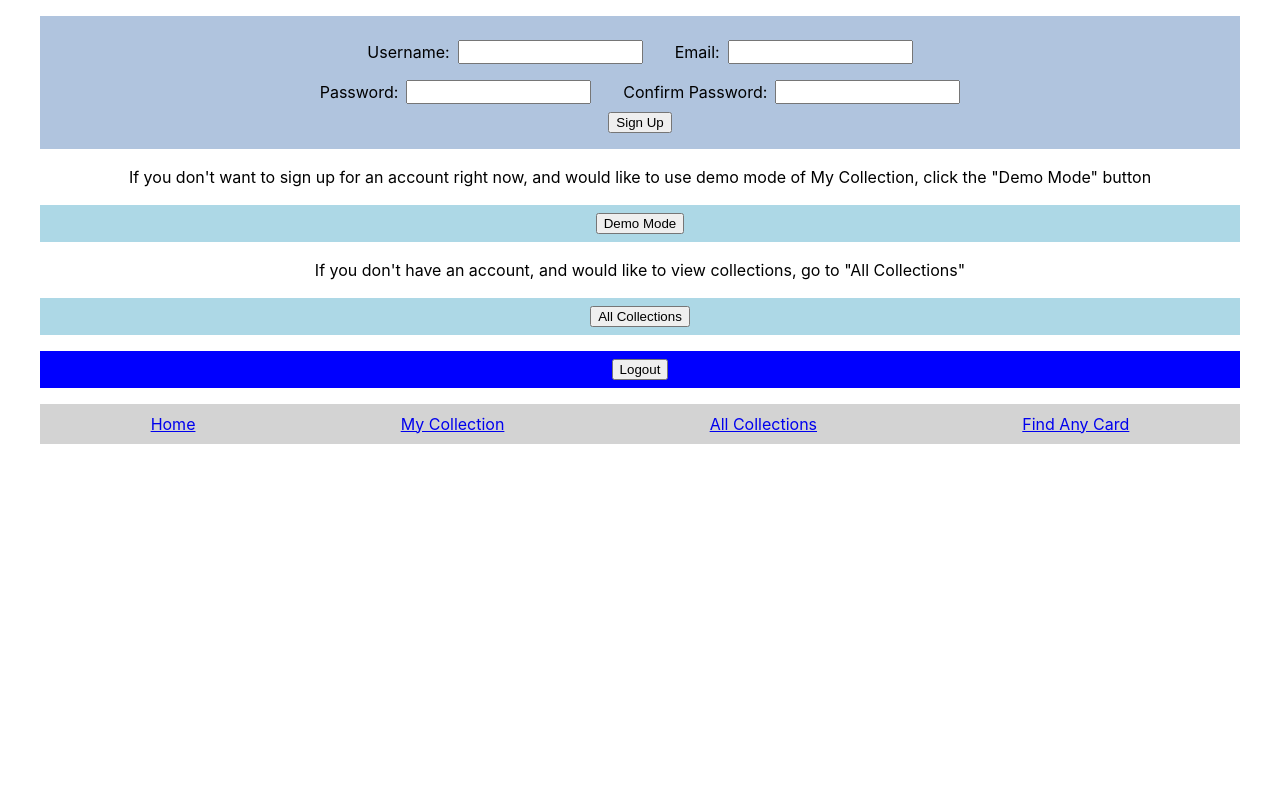
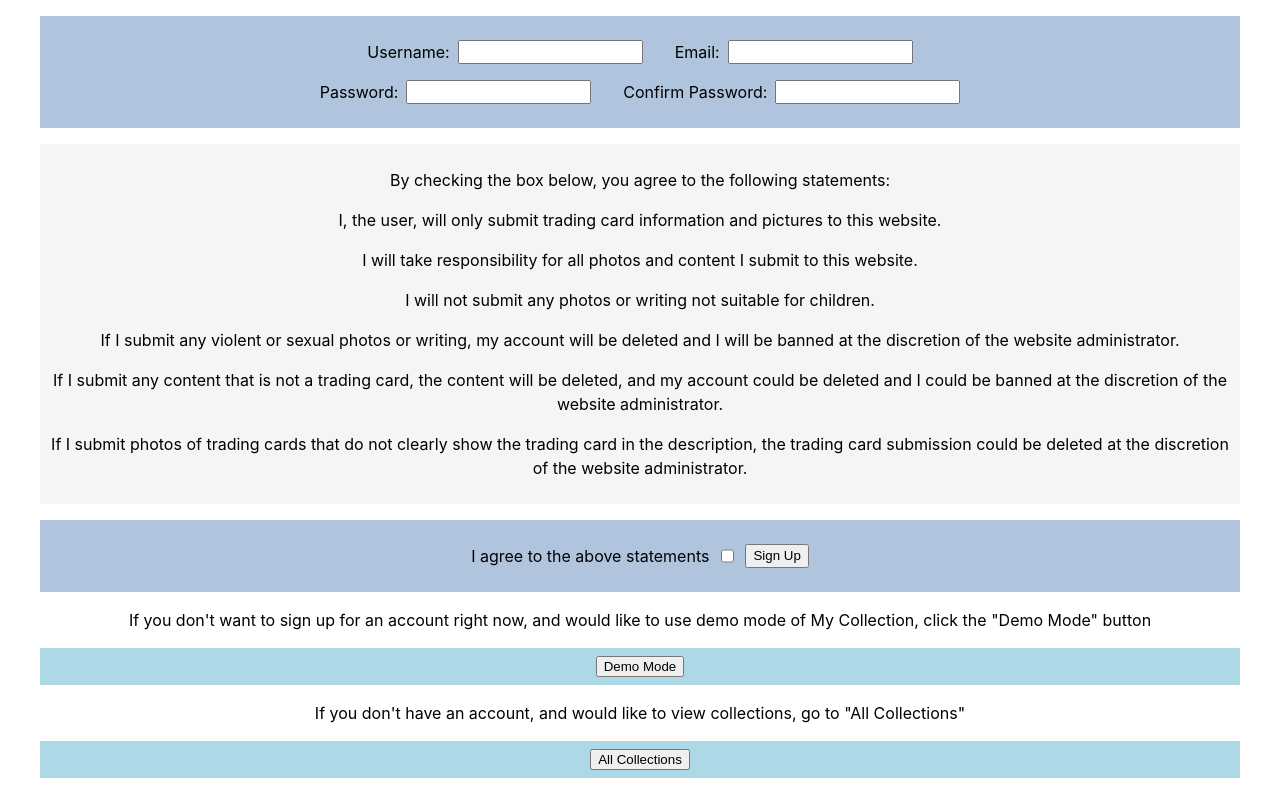
Before and after one commit to UWC2-JSCRIPT/320-wn24-final-project-tvroley, a React (Vite) app: page / in a window 1280 px wide. Shown: the part 553-1342 px from the top of the page. Before the commit the page ends 1045 px from the top, so only its background shows below. Built offline with nearby package versions, Linux system fonts and the light colour scheme; no server answers.

Commit message:
user agreement UI

```diff
--- a/src/App.css
+++ b/src/App.css
@@ -211,6 +211,11 @@
   padding: 0.5rem;
 }
 
+.div-agreement {
+  background-color: whitesmoke;
+  padding: 0.5rem;
+}
+
 .div-logout {
   display: flex;
   flex-direction: row;
--- a/src/Home.jsx
+++ b/src/Home.jsx
@@ -13,6 +13,7 @@ export default function Home() {
   const [resultMessage, setResultMessage] = useState([]);
   const [logoutMessage, setLogoutMessage] = useState(``);
   const [signUpMessage, setSignUpMessage] = useState(``);
+  const [agree, setAgree] = useState(false);
 
   const login = async (event) => {
     event.preventDefault();
@@ -123,6 +124,10 @@ export default function Home() {
     navigate("/allcollections");
   };
 
+  const handleAgreeCheck = () => {
+    setAgree(!agree);
+  };
+
   return (
     <>
       <h2>Welcome To Card Collections!</h2>
@@ -231,6 +236,55 @@ export default function Home() {
               />
             </div>
           </div>
+        </div>
+        <div className="div-agreement">
+          <p>
+            By checking the box below, you agree to the following statements:
+          </p>
+          <p>
+            I, the user, will only submit trading card information and pictures
+            to this website.
+          </p>
+          <p>
+            I will take responsibility for all photos and content I submit to
+            this website.
+          </p>
+          <p>
+            I will not submit any photos or writing not suitable for children.
+          </p>
+          <p>
+            If I submit any violent or sexual photos or writing, my account will
+            be deleted and I will be banned at the discretion of the website
+            administrator.
+          </p>
+          <p>
+            If I submit any content that is not a trading card, the content will
+            be deleted, and my account could be deleted and I could be banned at
+            the discretion of the website administrator.
+          </p>
+          <p>
+            If I submit photos of trading cards that do not clearly show the
+            trading card in the description, the trading card submission could
+            be deleted at the discretion of the website administrator.
+          </p>
+        </div>
+        <div className="div-login">
+          <div className="div-input-group">
+            <div className="div-enter-collection">
+              <label
+                htmlFor={`agreement-check`}
+                id={`agreement-check-label`}
+                key={`agreement-check-label`}
+              >
+                I agree to the above statements
+              </label>
+              <input
+                type="checkbox"
+                id={`agreement-check`}
+                key={`agreement-check`}
+                onChange={handleAgreeCheck}
+                checked={agree}
+              />
               <div className="div-input-group">
                 <input
                   id="signup-btn"
@@ -239,6 +293,8 @@ export default function Home() {
                   value="Sign Up"
                   onClick={signUp}
                 />
+              </div>
+            </div>
           </div>
         </div>
       </div>
```
Lines whose indentation alone changed are shown as unchanged.
